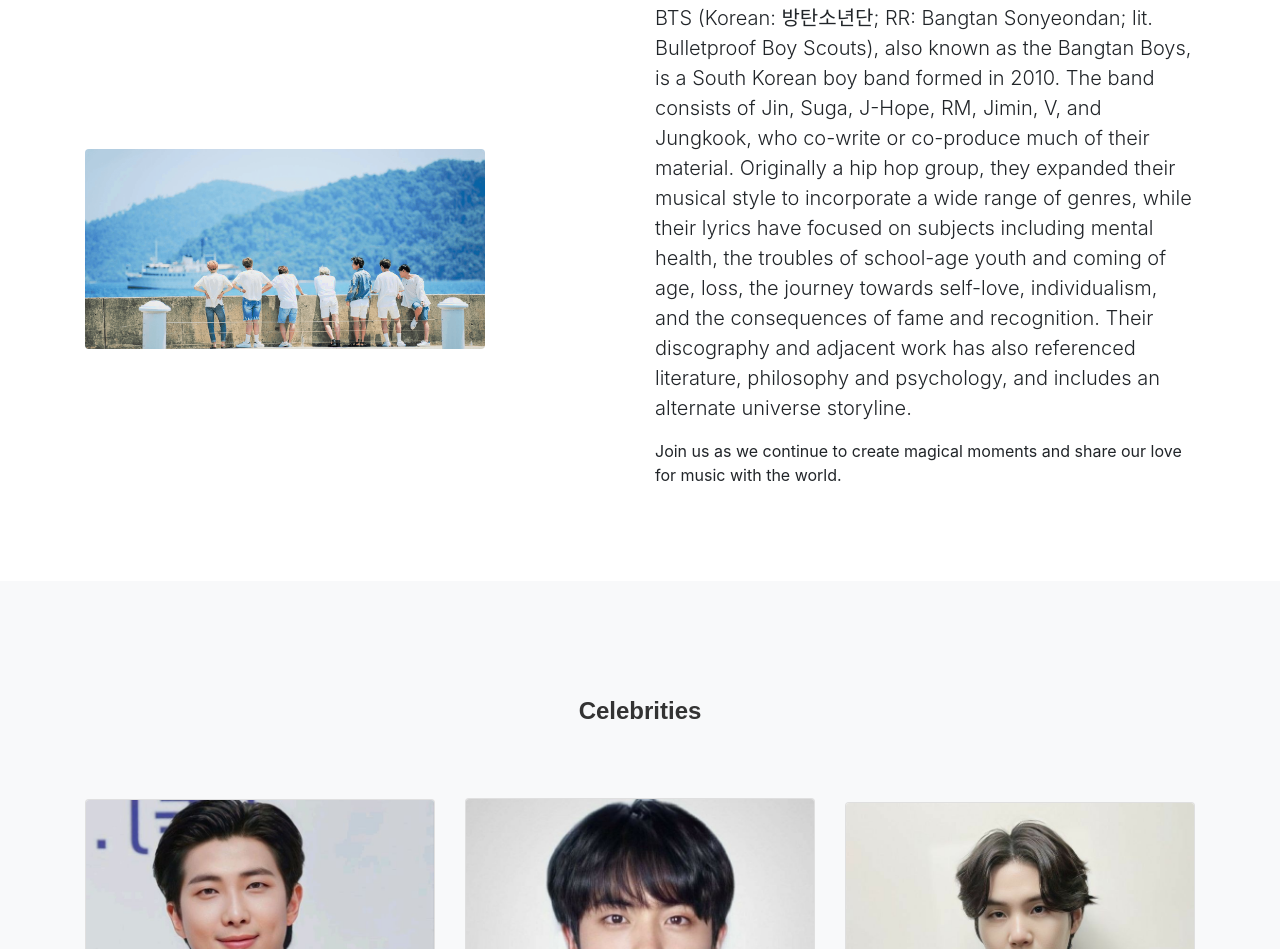
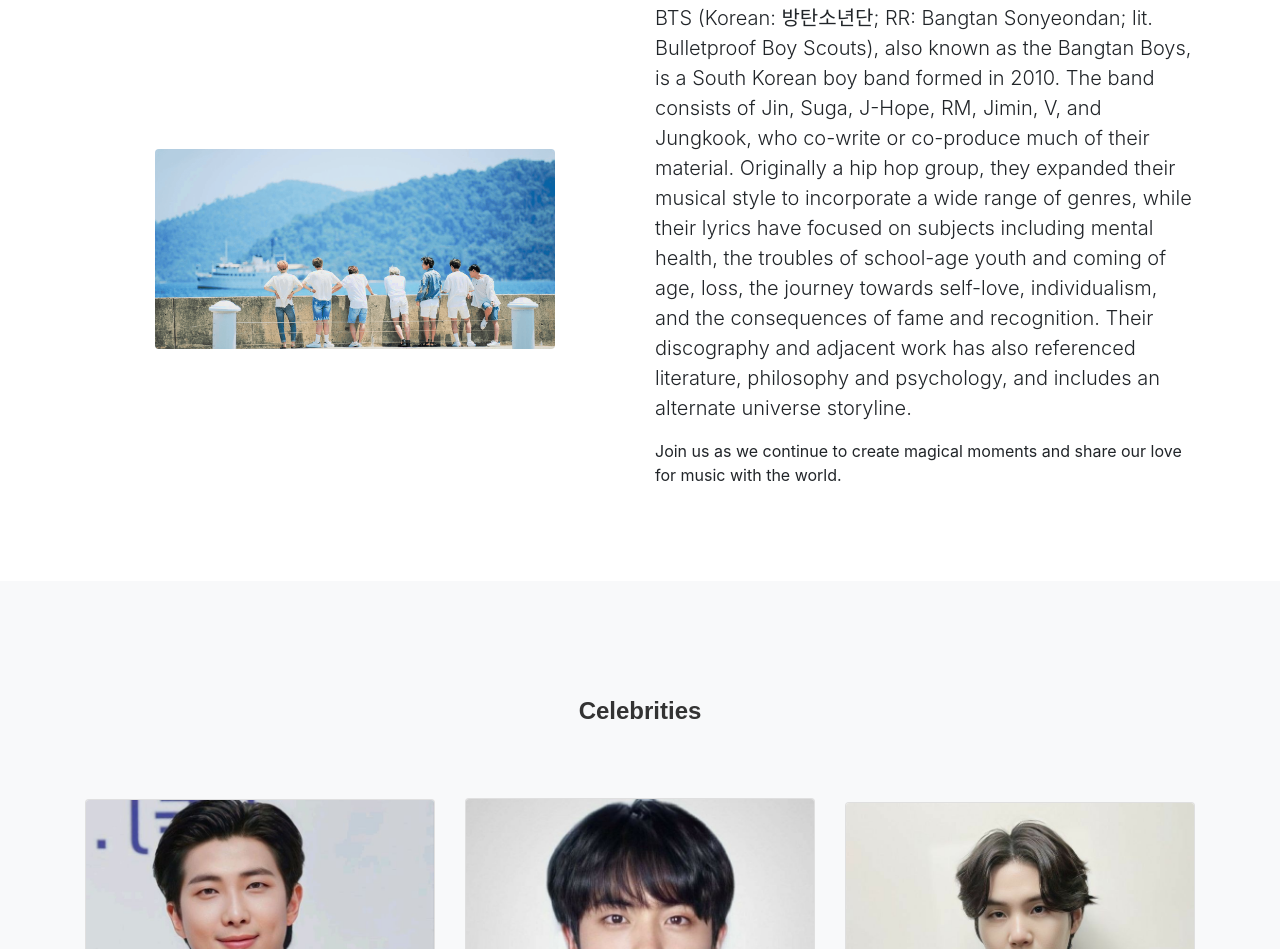
Before and after one commit to BTSsouthkorea/Celebrity_visit, a plain HTML site: page index.html in a window 1280 px wide. Shown: the part 1092-2041 px from the top of the page. Drawn offline with nearby package versions, Linux system fonts and the light colour scheme.

Commit message:
Update index.html

```diff
--- a/index.html
+++ b/index.html
@@ -53,7 +53,7 @@
             </div>
             <div class="row align-items-center ">
                 <div class="col-md-6">
-                    <div class="scroll-container">
+                    <div class="scroll-container text-center">
                         <img id="autoChangeImage" src="./images/wallpaperflare.com_wallpaper (1).jpg"
                             class="img-fluid rounded" height="200" alt="Band Picture">
                     </div>
```
